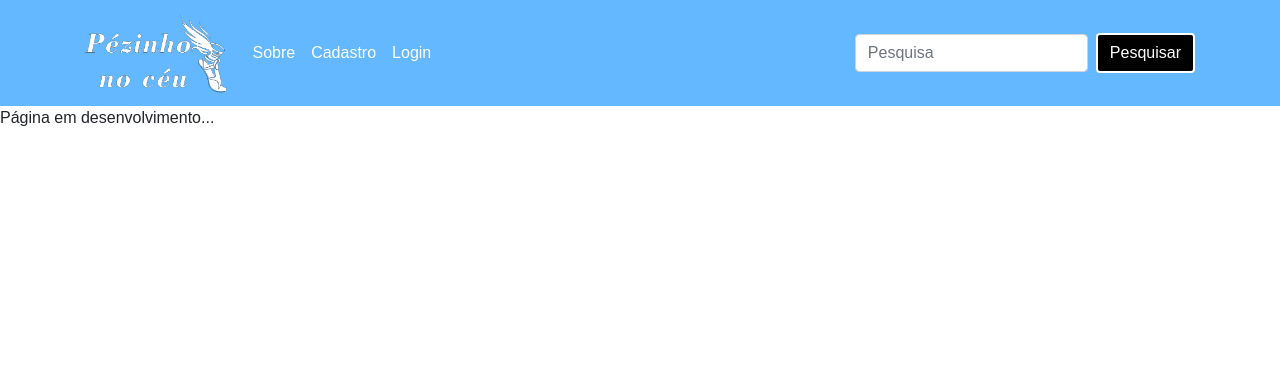
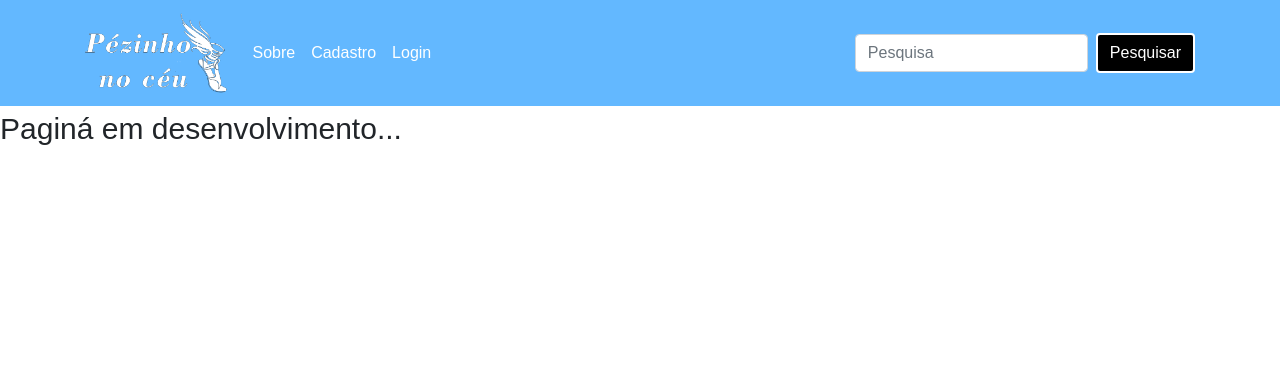
Before and after one commit to Charles417/pezinho-no-ceu, a PHP site: page /pezinho-no-ceu/sobre.php in a window 1280 px wide. Shown: the top 366 px of the page. Run offline with PHP 8.4, Linux system fonts and the light colour scheme.

Commit message:
Resolvendo conflitos.

```diff
--- a/css/geral.css
+++ b/css/geral.css
@@ -93,3 +93,9 @@ footer {
     clear: both;
     margin-top: 5rem;
 }
+
+div.sobre{
+    font-size: 30px !important;
+    font-family: Arial, Helvetica, sans-serif;
+
+}
--- a/sobre.php
+++ b/sobre.php
@@ -14,6 +14,9 @@
     <?php require_once "header.php"?>
 </head>
 <body>
-     Página em desenvolvimento...
+    <div class="sobre">
+        Paginá em desenvolvimento...
+    </div>
+
 </body>
 </html>
```
